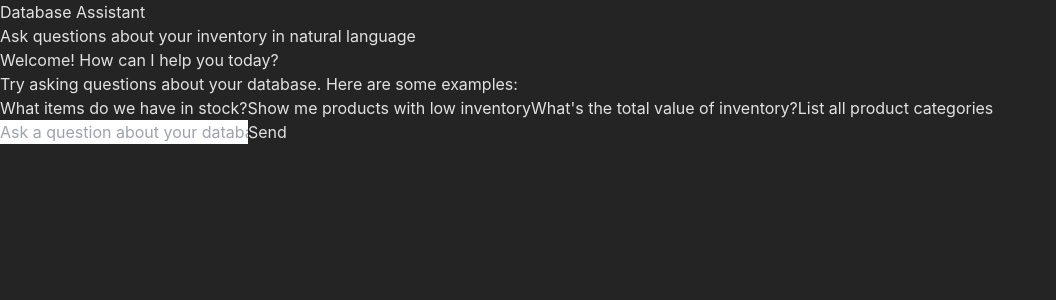
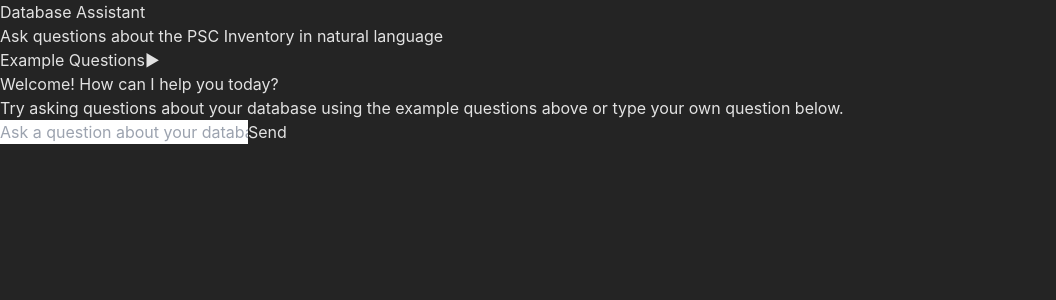
Before and after one commit to bospoort/database-chat-app, a React (Vite) app: page / in a window 1280 px wide. Shown: the top 300 px of the page, without its empty margins (0-1056 px from the left). Built offline with nearby package versions, Linux system fonts and the light colour scheme.

Commit message:
new questions

```diff
--- a/src/App.tsx
+++ b/src/App.tsx
@@ -1,17 +1,18 @@
-import { useState, useRef, useEffect } from 'react';
-import { ChatMessage, Message } from './components/ChatMessage';
-import { apiService } from './services/api';
-import './index.css';
+import { useState, useRef, useEffect } from "react";
+import { ChatMessage, Message } from "./components/ChatMessage";
+import { apiService } from "./services/api";
+import "./index.css";
 
 function App() {
   const [messages, setMessages] = useState<Message[]>([]);
-  const [input, setInput] = useState('');
+  const [input, setInput] = useState("");
   const [isLoading, setIsLoading] = useState(false);
   const [error, setError] = useState<string | null>(null);
+  const [isDropdownOpen, setIsDropdownOpen] = useState(false);
   const messagesEndRef = useRef<HTMLDivElement>(null);
 
   const scrollToBottom = () => {
-    messagesEndRef.current?.scrollIntoView({ behavior: 'smooth' });
+    messagesEndRef.current?.scrollIntoView({ behavior: "smooth" });
   };
 
   useEffect(() => {
@@ -24,13 +25,13 @@ function App() {
 
     const userMessage: Message = {
       id: Date.now().toString(),
-      role: 'user',
+      role: "user",
       content: input,
       timestamp: new Date(),
     };
 
     setMessages((prev) => [...prev, userMessage]);
-    setInput('');
+    setInput("");
     setIsLoading(true);
     setError(null);
 
@@ -39,7 +40,7 @@ function App() {
 
       const assistantMessage: Message = {
         id: (Date.now() + 1).toString(),
-        role: 'assistant',
+        role: "assistant",
         content: response.aiResponse,
         aiResponse: response.aiResponse,
         sqlQuery: response.sqlQuery || undefined,
@@ -49,12 +50,14 @@ function App() {
 
       setMessages((prev) => [...prev, assistantMessage]);
     } catch (err) {
-      setError(err instanceof Error ? err.message : 'An error occurred');
+      setError(err instanceof Error ? err.message : "An error occurred");
 
       const errorMessage: Message = {
         id: (Date.now() + 1).toString(),
-        role: 'assistant',
-        content: `I encountered an error: ${err instanceof Error ? err.message : 'Unknown error'}. Please try again.`,
+        role: "assistant",
+        content: `I encountered an error: ${
+          err instanceof Error ? err.message : "Unknown error"
+        }. Please try again.`,
         timestamp: new Date(),
       };
 
@@ -65,10 +68,14 @@ function App() {
   };
 
   const exampleQuestions = [
-    "What items do we have in stock?",
-    "Show me products with low inventory",
-    "What's the total value of inventory?",
-    "List all product categories"
+    "Show me all transactions from this week: show user, resident name, resident building, and number of items. Only show transaction with type checkout.",
+    "Show me total transactions from this week, this month, and this year.",
+    "Show me the most checked out item this week. Only show transaction type of checkout.",
+    "Show me top 5 list of volunteers listed by how many transactions of type checkout",
+    "Show me top 5 list of volunteers listed by how many transactions of type restock",
+    "Show me all units with multiple residents and show me the names of those residents on the same row",
+    "Show me the buildings listed by number of transactions for the building in descending order. The building needs to found through resident, unit, building relation; not the building code in the transaction.",
+    "Show me the top 20 residents listed by number of transactions for the resident in descending order.",
   ];
 
   const handleExampleClick = (question: string) => {
@@ -82,13 +89,44 @@ function App() {
         <div className="max-w-7xl mx-auto">
           <h1 className="text-2xl font-bold text-white">Database Assistant</h1>
           <p className="text-gray-400 text-sm mt-1">
-            Ask questions about your inventory in natural language
+            Ask questions about the PSC Inventory in natural language
           </p>
         </div>
       </header>
 
       {/* Main Chat Area */}
       <main className="flex-1 overflow-hidden flex flex-col max-w-7xl w-full mx-auto">
+        {/* Example Questions Dropdown */}
+        <div className="border-b border-gray-700 bg-gray-800">
+          <button
+            onClick={() => setIsDropdownOpen(!isDropdownOpen)}
+            className="w-full px-4 py-3 flex items-center justify-between hover:bg-gray-700 transition-colors"
+          >
+            <span className="text-white font-medium">Example Questions</span>
+            <span className="text-gray-400 text-xl">
+              {isDropdownOpen ? "▼" : "▶"}
+            </span>
+          </button>
+          {isDropdownOpen && (
+            <div className="px-4 pb-4 max-h-96 overflow-y-auto">
+              <div className="grid grid-cols-1 md:grid-cols-2 gap-2">
+                {exampleQuestions.map((question, idx) => (
+                  <button
+                    key={idx}
+                    onClick={() => {
+                      handleExampleClick(question);
+                      setIsDropdownOpen(false);
+                    }}
+                    className="bg-gray-700 hover:bg-gray-600 text-white rounded-lg p-3 text-sm text-left transition-colors"
+                  >
+                    {question}
+                  </button>
+                ))}
+              </div>
+            </div>
+          )}
+        </div>
+
         <div className="flex-1 overflow-y-auto p-4">
           {messages.length === 0 ? (
             <div className="flex flex-col items-center justify-center h-full text-center">
@@ -96,20 +134,10 @@ function App() {
                 <h2 className="text-xl font-semibold text-white mb-4">
                   Welcome! How can I help you today?
                 </h2>
-                <p className="text-gray-400 mb-6">
-                  Try asking questions about your database. Here are some examples:
+                <p className="text-gray-400">
+                  Try asking questions about your database using the example
+                  questions above or type your own question below.
                 </p>
-                <div className="grid grid-cols-1 md:grid-cols-2 gap-3">
-                  {exampleQuestions.map((question, idx) => (
-                    <button
-                      key={idx}
-                      onClick={() => handleExampleClick(question)}
-                      className="bg-gray-700 hover:bg-gray-600 text-white rounded-lg p-3 text-sm text-left transition-colors"
-                    >
-                      {question}
-                    </button>
-                  ))}
-                </div>
               </div>
             </div>
           ) : (
@@ -125,9 +153,18 @@ function App() {
                         🤖
                       </div>
                       <div className="flex gap-1">
-                        <div className="w-2 h-2 bg-gray-400 rounded-full animate-bounce" style={{ animationDelay: '0ms' }}></div>
-                        <div className="w-2 h-2 bg-gray-400 rounded-full animate-bounce" style={{ animationDelay: '150ms' }}></div>
-                        <div className="w-2 h-2 bg-gray-400 rounded-full animate-bounce" style={{ animationDelay: '300ms' }}></div>
+                        <div
+                          className="w-2 h-2 bg-gray-400 rounded-full animate-bounce"
+                          style={{ animationDelay: "0ms" }}
+                        ></div>
+                        <div
+                          className="w-2 h-2 bg-gray-400 rounded-full animate-bounce"
+                          style={{ animationDelay: "150ms" }}
+                        ></div>
+                        <div
+                          className="w-2 h-2 bg-gray-400 rounded-full animate-bounce"
+                          style={{ animationDelay: "300ms" }}
+                        ></div>
                       </div>
                     </div>
                   </div>
@@ -167,7 +204,7 @@ function App() {
                 disabled={isLoading || !input.trim()}
                 className="bg-blue-600 hover:bg-blue-700 text-white px-6 py-3 rounded-lg font-medium transition-colors disabled:opacity-50 disabled:cursor-not-allowed"
               >
-                {isLoading ? 'Sending...' : 'Send'}
+                {isLoading ? "Sending..." : "Send"}
               </button>
             </div>
           </form>
```
